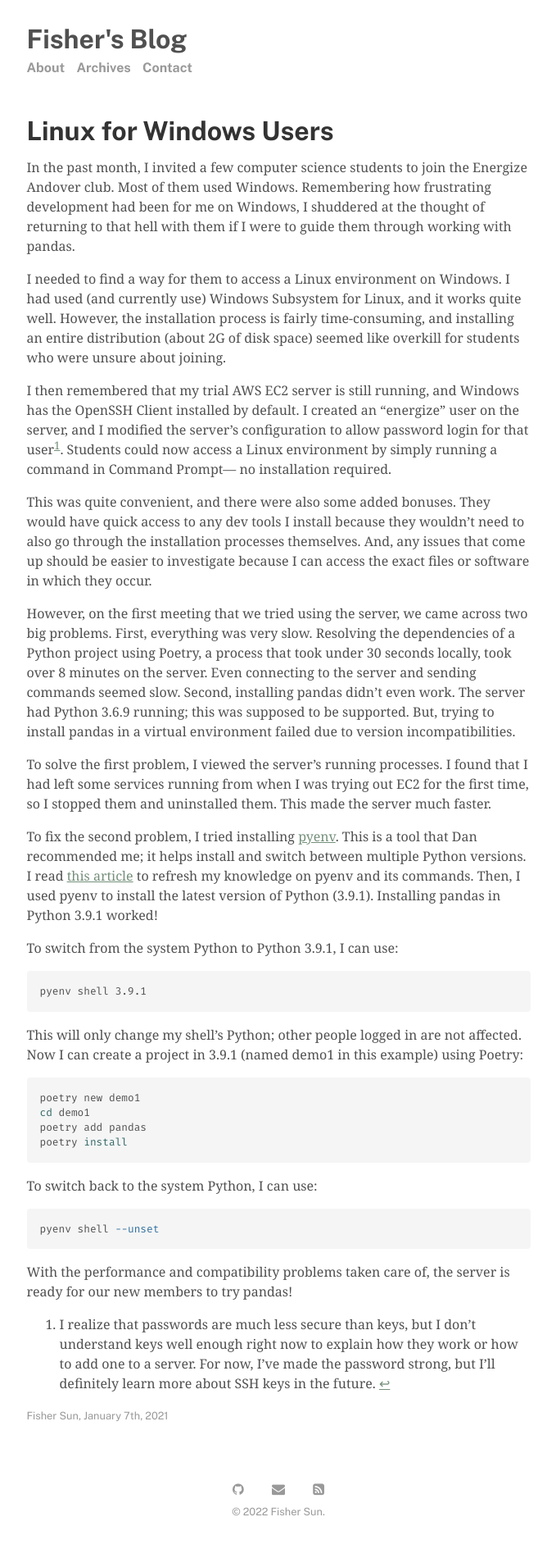
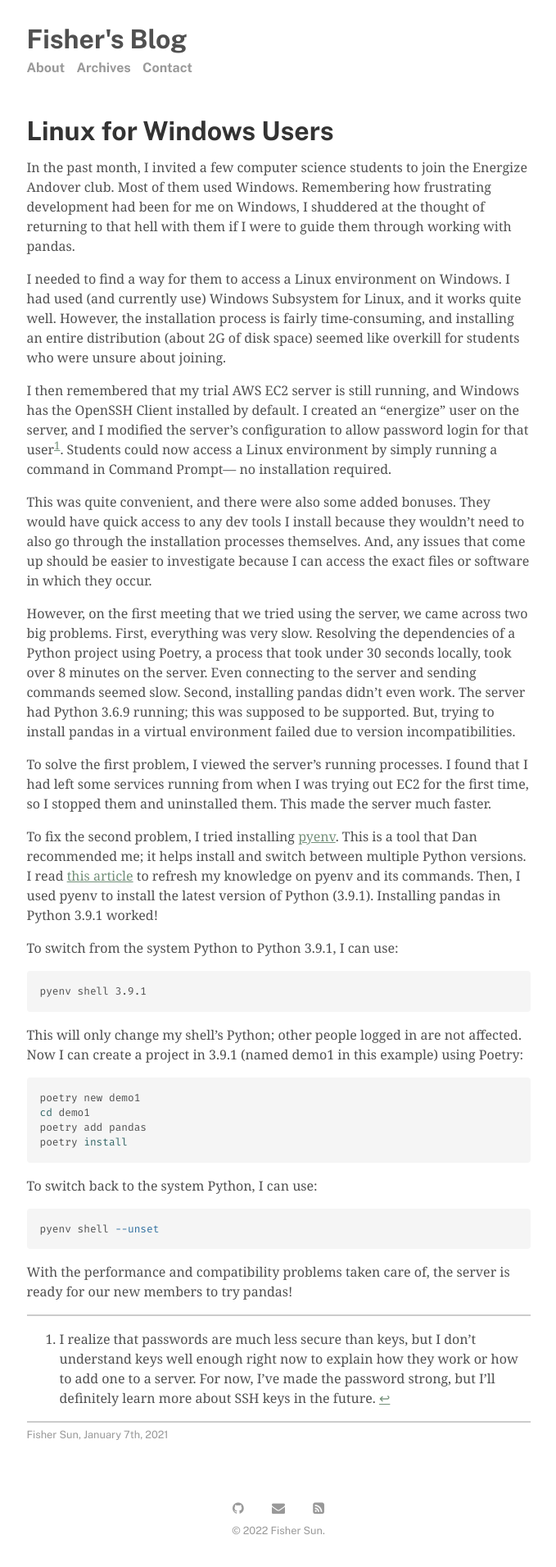
Before and after one commit to seasonedfish/blog, a Jekyll site: the page built from _posts/2021-01-07-linux-for-windows-users.md, in a window 1280 px wide. Shown: the whole page at 82% size, without its empty margins (300-979 px from the left). Built offline with Jekyll 4.4.1, drawn with Linux system fonts in a browser that asks for light colours; before the commit the page ends 1888 px from its top, so only the background shows below that.

Commit message:
Add "hr"s to top and bottom of footnotes

```diff
--- a/_sass/_base.scss
+++ b/_sass/_base.scss
@@ -105,3 +105,10 @@ Footnotes
   background-color: #FCF1DD;
   border-radius: 3px;
 }
+
+// Add "hr"s to top and bottom
+// https://stackoverflow.com/a/13374813
+.footnotes {
+  border: 2px $extra-light-gray-color;
+  border-style: solid none;
+}
```
